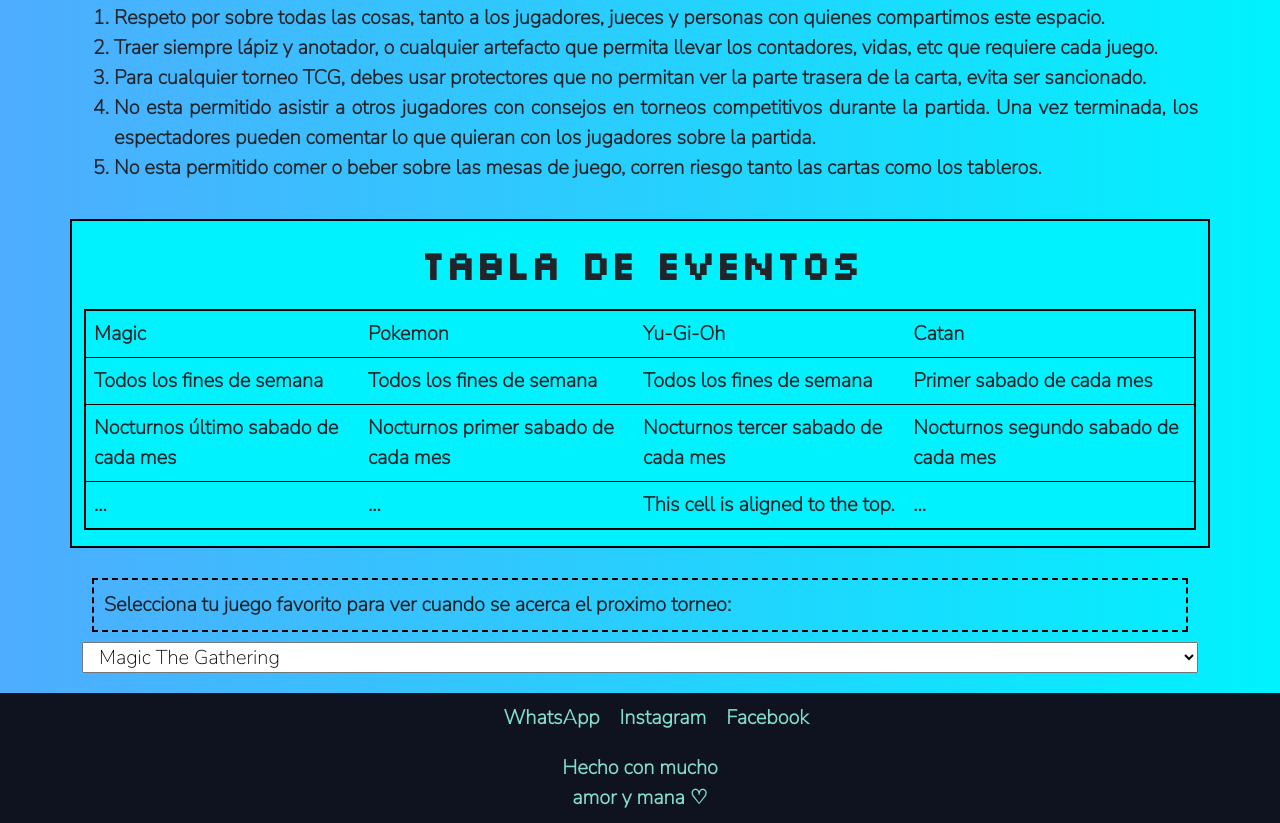
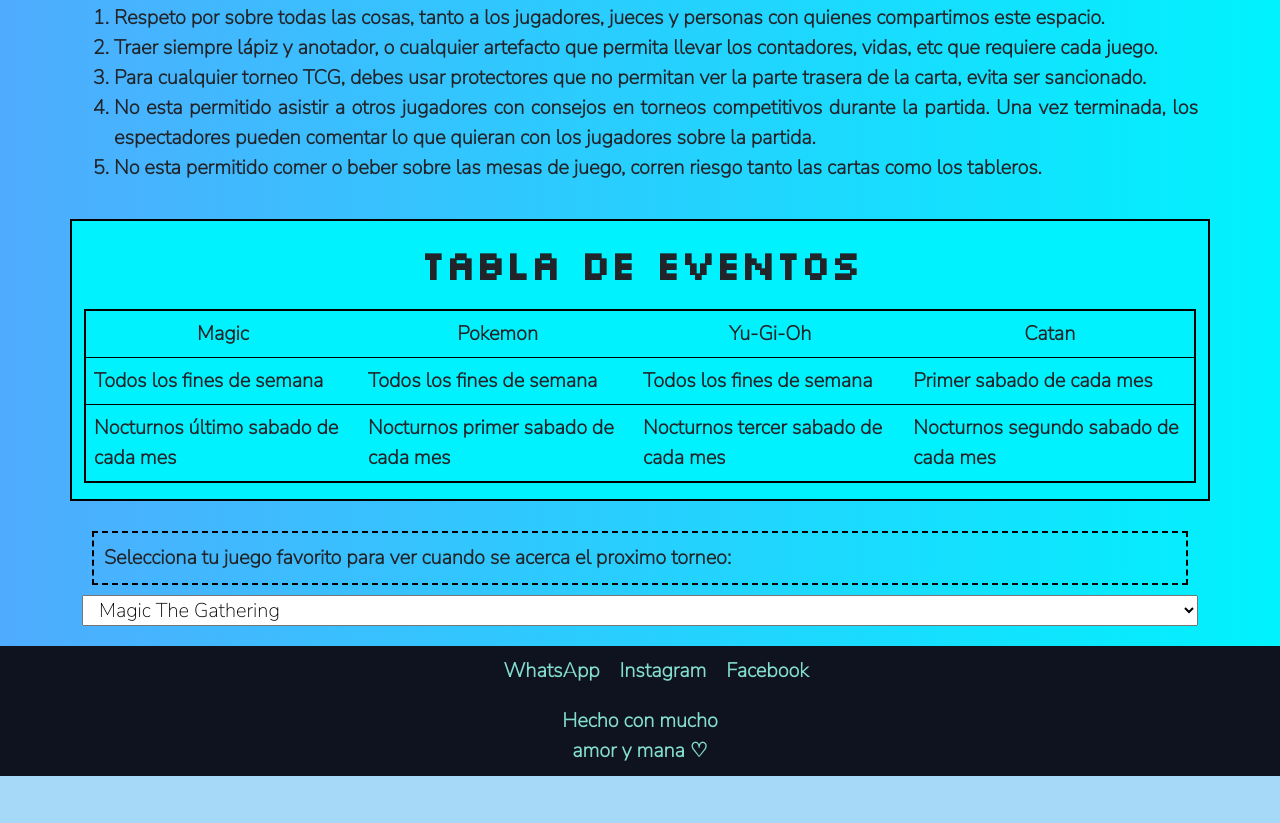
Before and after one commit to saekodev/vallesSegundaEntregaFinal, a plain HTML site: page pages/eventos.html in a window 1280 px wide. Shown: the part 956-1779 px from the top of the page. After the commit the page ends 1732 px from the top, so only its background shows below. Drawn offline with nearby package versions, Linux system fonts and the light colour scheme.

Commit message:
Corrigiendo tablas y css

```diff
--- a/css/style.css
+++ b/css/style.css
@@ -218,6 +218,9 @@
   padding: 10px;
   border: dashed black 2px;
 }
+.tablaTitulos{
+  text-align: center;
+}
 .tablaEventos {
   border: double black 2px;
   background-color: #00f2fe;
--- a/pages/eventos.html
+++ b/pages/eventos.html
@@ -95,8 +95,8 @@
             <h2 class="tituloDos">Tabla de Eventos</h2>
             <table class="table align-middle tablaEventos">
               <thead>
-                <tr>
-                    <th class="tablaTit">Magic</th>
+                <tr class="tablaTitulos">
+                    <th>Magic</th>
                     <th>Pokemon</th>
                     <th>Yu-Gi-Oh</th>
                     <th>Catan</th>
@@ -114,12 +114,6 @@
                     <td>Nocturnos primer sabado de cada mes</td>
                     <td>Nocturnos tercer sabado de cada mes</td>
                     <td>Nocturnos segundo sabado de cada mes</td>
-                </tr>
-                <tr>
-                  <td>...</td>
-                  <td>...</td>
-                  <td class="align-top">This cell is aligned to the top.</td>
-                  <td>...</td>
                 </tr>
               </tbody>
             </table>
```
